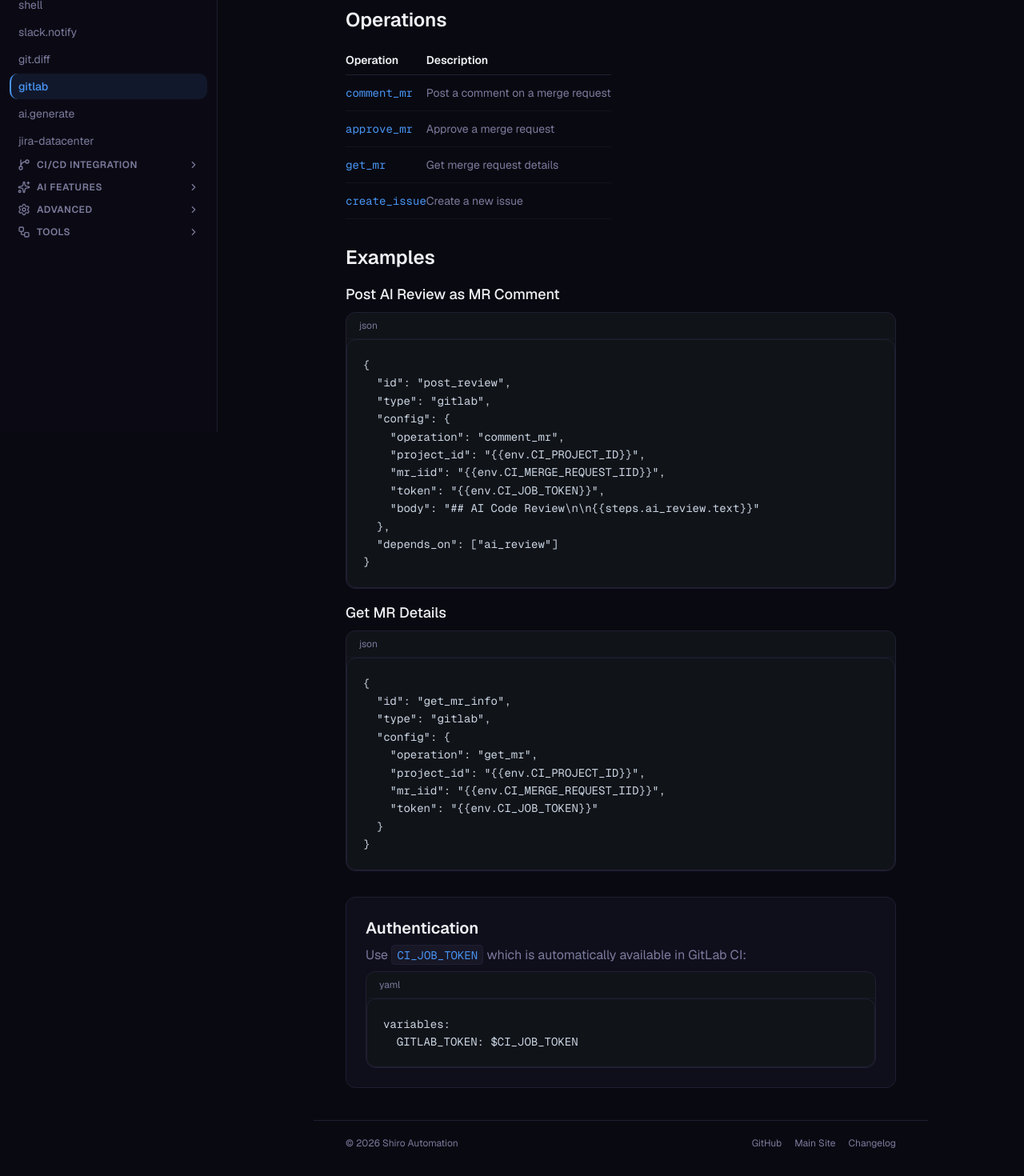
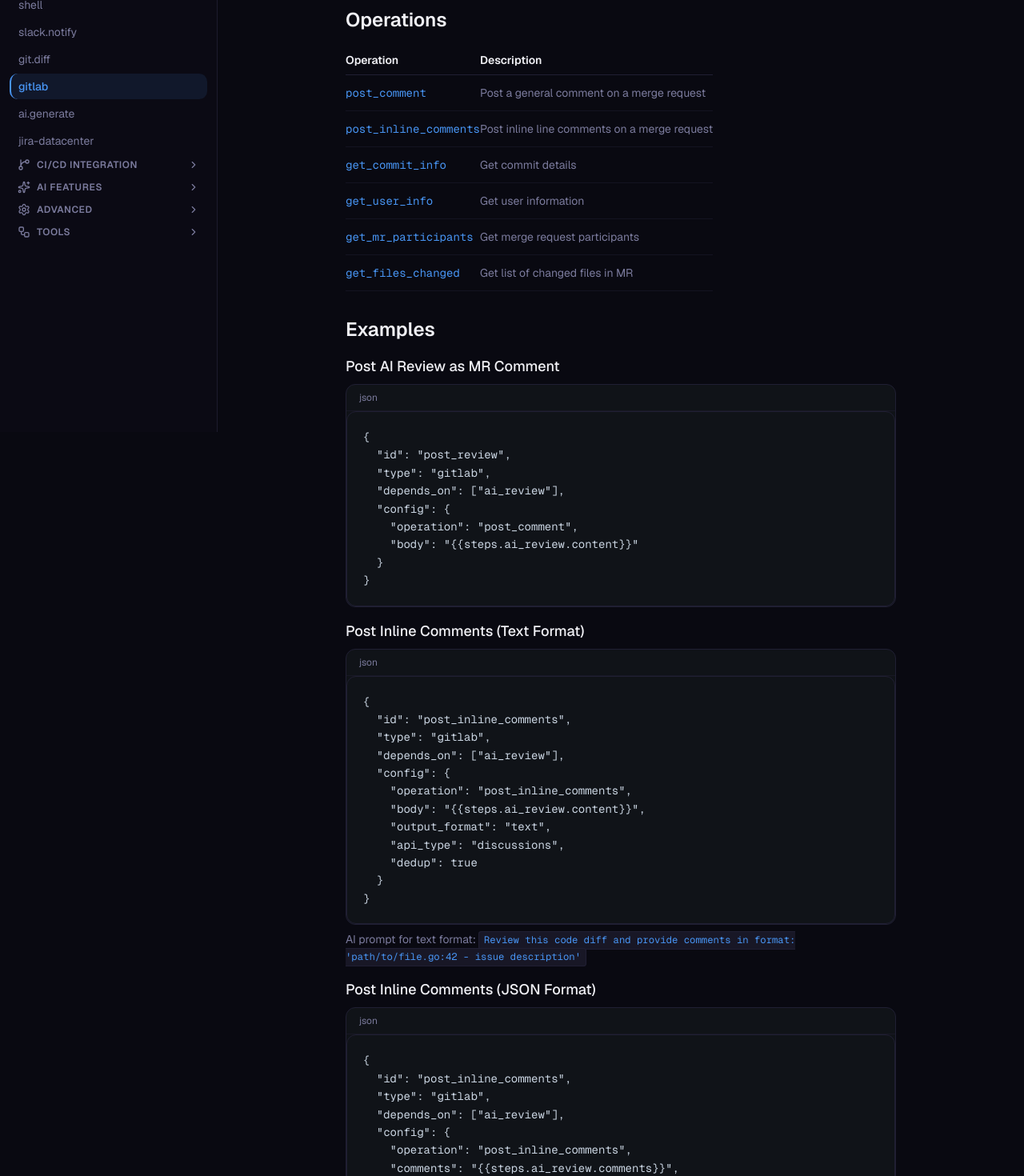
Before and after one commit to rajitk13/shiro-automation-docs, a Next.js app: page /docs/modules/gitlab in a window 1280 px wide. Shown: the part 260-1730 px from the top of the page at 80% size. Built offline with nearby package versions, Linux system fonts and the light colour scheme.

Commit message:
docs: add gemini provider, quiet flag, docker variants, gitlab inline comments

```diff
--- a/app/docs/ai/providers/page.tsx
+++ b/app/docs/ai/providers/page.tsx
@@ -3,7 +3,7 @@ import Link from "next/link"
 
 export const metadata: Metadata = {
   title: "AI Providers - Shiro Documentation",
-  description: "OpenAI-compatible and Ollama AI providers for Shiro",
+  description: "OpenAI-compatible, Ollama, and Gemini AI providers for Shiro",
 }
 
 function CodeBlock({
@@ -58,9 +58,10 @@ export default function AIProvidersPage() {
         <div className="text-sm font-medium text-primary mb-2">AI Features</div>
         <h1 className="text-4xl font-bold tracking-tight mb-4">AI Providers</h1>
         <p className="text-xl text-muted-foreground">
-          Shiro ships two built-in provider implementations:{" "}
-          <strong>OpenAI-compatible</strong> (cloud or self-hosted) and{" "}
-          <strong>Ollama</strong> (local models). Both implement the same{" "}
+          Shiro ships three built-in provider implementations:{" "}
+          <strong>OpenAI-compatible</strong> (cloud or self-hosted),{" "}
+          <strong>Ollama</strong> (local models), and <strong>Gemini</strong>{" "}
+          (Google AI Studio and Vertex AI). All implement the same{" "}
           <code>Provider</code> interface so they are interchangeable in
           workflow steps.
         </p>
@@ -123,6 +124,25 @@ export default function AIProvidersPage() {
               • Pull models with{" "}
               <code className="text-xs">ollama pull &lt;model&gt;</code>
             </li>
+          </ul>
+        </ProviderCard>
+
+        {/* Gemini */}
+        <ProviderCard name="gemini" badge="Google AI">
+          <p className="text-sm text-muted-foreground">
+            Google&apos;s Gemini models via Google AI Studio or Vertex AI.
+            Supports Gemini 1.5 Pro and other Gemini models.
+          </p>
+          <ul className="text-sm text-muted-foreground space-y-1">
+            <li>
+              • Requires <code className="text-xs text-primary">api_key</code>
+            </li>
+            <li>
+              • Two modes: Google AI Studio (API key) or Vertex AI (OAuth)
+            </li>
+            <li>• Supports streaming</li>
+            <li>• Multi-modal support (text, images, code)</li>
+            <li>• Configurable project ID and location for Vertex AI</li>
           </ul>
         </ProviderCard>
       </div>
@@ -217,11 +237,73 @@ export default function AIProvidersPage() {
 ollama pull llama3:8b`}</CodeBlock>
       </div>
 
+      {/* Gemini config */}
+      <div className="space-y-4">
+        <h2 className="text-2xl font-semibold">Gemini Provider Config</h2>
+        <CodeBlock language=".shiro/config.yaml">{`models:
+  # Gemini (Google AI Studio)
+  gemini:
+    provider: gemini
+    model: gemini-1.5-pro
+    api_key: "{{env.GEMINI_API_KEY}}"
+    api_type: "google-ai-studio"
+
+  # Gemini (Vertex AI)
+  gemini-vertex:
+    provider: gemini
+    model: gemini-1.5-pro
+    api_key: "{{env.GOOGLE_ACCESS_TOKEN}}"
+    api_type: "vertex-ai"
+    project_id: "{{env.GOOGLE_PROJECT_ID}}"
+    location: "us-central1"`}</CodeBlock>
+
+        <div className="overflow-x-auto">
+          <table className="w-full text-sm">
+            <thead>
+              <tr className="border-b border-border">
+                <th className="py-2 text-left font-semibold pr-4 w-36">
+                  Field
+                </th>
+                <th className="py-2 text-left font-semibold">Description</th>
+              </tr>
+            </thead>
+            <tbody className="text-muted-foreground">
+              {[
+                ["model", "Model name (e.g. gemini-1.5-pro, gemini-1.5-flash)"],
+                [
+                  "api_key",
+                  "API key for Google AI Studio or access token for Vertex AI",
+                ],
+                [
+                  "api_type",
+                  "Either 'google-ai-studio' (API key) or 'vertex-ai' (OAuth)",
+                ],
+                [
+                  "project_id",
+                  "Google Cloud project ID (required for Vertex AI)",
+                ],
+                [
+                  "location",
+                  "Vertex AI location (e.g. us-central1, required for Vertex AI)",
+                ],
+              ].map(([f, d]) => (
+                <tr key={f} className="border-b border-border/50">
+                  <td className="py-3 pr-4">
+                    <code className="text-xs text-primary">{f}</code>
+                  </td>
+                  <td className="py-3">{d}</td>
+                </tr>
+              ))}
+            </tbody>
+          </table>
+        </div>
+      </div>
+
       {/* Provider interface */}
       <div className="space-y-4">
         <h2 className="text-2xl font-semibold">Provider Interface</h2>
         <p className="text-muted-foreground text-sm">
-          Both providers implement the same Go interface — they are fully
+          All providers implement the same Go interface — they are fully
           interchangeable. See the{" "}
           <Link
             href="/docs/advanced/api"
--- a/app/docs/cli/run/page.tsx
+++ b/app/docs/cli/run/page.tsx
@@ -86,6 +86,11 @@ shiro run -workflow <path> [flags]`}</CodeBlock>
               <td className="py-3">false</td>
               <td className="py-3">Validate workflow without executing</td>
             </tr>
+            <tr className="border-b border-border/50">
+              <td className="py-3 font-mono text-accent">-quiet</td>
+              <td className="py-3">false</td>
+              <td className="py-3">Suppress output, only show errors</td>
+            </tr>
           </tbody>
         </table>
       </div>
@@ -135,6 +140,14 @@ Total Steps: 3
         </div>
 
         <div className="space-y-2">
+          <h3 className="text-lg font-medium">Quiet Mode</h3>
+          <p className="text-sm text-muted-foreground">
+            Suppress output, only show errors
+          </p>
+          <CodeBlock>{`shiro run -quiet`}</CodeBlock>
+        </div>
+
+        <div className="space-y-2">
           <h3 className="text-lg font-medium">GitLab CI with State Storage</h3>
           <CodeBlock>{`shiro run -state-store gitlab -fresh`}</CodeBlock>
         </div>
--- a/app/docs/installation/page.tsx
+++ b/app/docs/installation/page.tsx
@@ -69,6 +69,49 @@ docker run --rm ghcr.io/rajitk13/shiro-automation:latest shiro version`}</CodeBl
             Pin to a specific build tag for reproducible CI:
           </p>
           <CodeBlock>{`docker pull ghcr.io/rajitk13/shiro-automation:v20260525-103919-ba52c2c`}</CodeBlock>
+
+          <div className="mt-4 space-y-2">
+            <h3 className="text-sm font-semibold">Image Variants</h3>
+            <p className="text-sm text-muted-foreground">
+              Two image variants are available:
+            </p>
+            <div className="space-y-3">
+              <div className="rounded-lg border border-border/50 bg-card p-3">
+                <div className="flex items-center gap-2 mb-1">
+                  <code className="text-xs text-primary font-mono">slim</code>
+                  <span className="text-xs text-muted-foreground">
+                    (default)
+                  </span>
+                </div>
+                <p className="text-xs text-muted-foreground">
+                  Alpine base with shiro binary, git, and curl. Use for built-in
+                  modules and pre-built binary subprocess modules. Small image
+                  size.
+                </p>
+                <CodeBlock language="bash">{`docker pull ghcr.io/rajitk13/shiro-automation:latest`}</CodeBlock>
+              </div>
+              <div className="rounded-lg border border-border/50 bg-card p-3">
+                <div className="flex items-center gap-2 mb-1">
+                  <code className="text-xs text-primary font-mono">
+                    toolchain
+                  </code>
+                  <span className="text-xs text-muted-foreground">
+                    (latest-go)
+                  </span>
+                </div>
+                <p className="text-xs text-muted-foreground">
+                  Based on golang:1.23-alpine with full Go toolchain. Use only
+                  for go-run subprocess modules.
+                </p>
+                <CodeBlock language="bash">{`docker pull ghcr.io/rajitk13/shiro-automation:latest-go`}</CodeBlock>
+              </div>
+            </div>
+            <p className="text-xs text-muted-foreground">
+              Both variants support linux/amd64 and linux/arm64, and embed the
+              release version (use{" "}
+              <code className="text-xs">shiro --version</code> to check).
+            </p>
+          </div>
         </div>
 
         {/* ── Option 2: Auto-Detect Script ── */}
--- a/app/docs/modules/gitlab/page.tsx
+++ b/app/docs/modules/gitlab/page.tsx
@@ -51,20 +51,36 @@ export default function GitLabModulePage() {
           </thead>
           <tbody className="text-muted-foreground">
             <tr className="border-b border-border/50">
-              <td className="py-3 font-mono text-accent">comment_mr</td>
-              <td className="py-3">Post a comment on a merge request</td>
+              <td className="py-3 font-mono text-accent">post_comment</td>
+              <td className="py-3">
+                Post a general comment on a merge request
+              </td>
             </tr>
             <tr className="border-b border-border/50">
-              <td className="py-3 font-mono text-accent">approve_mr</td>
-              <td className="py-3">Approve a merge request</td>
+              <td className="py-3 font-mono text-accent">
+                post_inline_comments
+              </td>
+              <td className="py-3">
+                Post inline line comments on a merge request
+              </td>
             </tr>
             <tr className="border-b border-border/50">
-              <td className="py-3 font-mono text-accent">get_mr</td>
-              <td className="py-3">Get merge request details</td>
+              <td className="py-3 font-mono text-accent">get_commit_info</td>
+              <td className="py-3">Get commit details</td>
             </tr>
             <tr className="border-b border-border/50">
-              <td className="py-3 font-mono text-accent">create_issue</td>
-              <td className="py-3">Create a new issue</td>
+              <td className="py-3 font-mono text-accent">get_user_info</td>
+              <td className="py-3">Get user information</td>
+            </tr>
+            <tr className="border-b border-border/50">
+              <td className="py-3 font-mono text-accent">
+                get_mr_participants
+              </td>
+              <td className="py-3">Get merge request participants</td>
+            </tr>
+            <tr className="border-b border-border/50">
+              <td className="py-3 font-mono text-accent">get_files_changed</td>
+              <td className="py-3">Get list of changed files in MR</td>
             </tr>
           </tbody>
         </table>
@@ -78,29 +94,59 @@ export default function GitLabModulePage() {
           <CodeBlock>{`{
   "id": "post_review",
   "type": "gitlab",
+  "depends_on": ["ai_review"],
   "config": {
-    "operation": "comment_mr",
-    "project_id": "{{env.CI_PROJECT_ID}}",
-    "mr_iid": "{{env.CI_MERGE_REQUEST_IID}}",
-    "token": "{{env.CI_JOB_TOKEN}}",
-    "body": "## AI Code Review\\n\\n{{steps.ai_review.text}}"
-  },
-  "depends_on": ["ai_review"]
+    "operation": "post_comment",
+    "body": "{{steps.ai_review.content}}"
+  }
 }`}</CodeBlock>
         </div>
 
         <div className="space-y-2">
-          <h3 className="text-lg font-medium">Get MR Details</h3>
+          <h3 className="text-lg font-medium">
+            Post Inline Comments (Text Format)
+          </h3>
           <CodeBlock>{`{
-  "id": "get_mr_info",
+  "id": "post_inline_comments",
   "type": "gitlab",
+  "depends_on": ["ai_review"],
   "config": {
-    "operation": "get_mr",
-    "project_id": "{{env.CI_PROJECT_ID}}",
-    "mr_iid": "{{env.CI_MERGE_REQUEST_IID}}",
-    "token": "{{env.CI_JOB_TOKEN}}"
+    "operation": "post_inline_comments",
+    "body": "{{steps.ai_review.content}}",
+    "output_format": "text",
+    "api_type": "discussions",
+    "dedup": true
   }
 }`}</CodeBlock>
+          <p className="text-sm text-muted-foreground">
+            AI prompt for text format:{" "}
+            <code className="text-xs">
+              Review this code diff and provide comments in format:
+              &apos;path/to/file.go:42 - issue description&apos;
+            </code>
+          </p>
+        </div>
+
+        <div className="space-y-2">
+          <h3 className="text-lg font-medium">
+            Post Inline Comments (JSON Format)
+          </h3>
+          <CodeBlock>{`{
+  "id": "post_inline_comments",
+  "type": "gitlab",
+  "depends_on": ["ai_review"],
+  "config": {
+    "operation": "post_inline_comments",
+    "comments": "{{steps.ai_review.comments}}",
+    "output_format": "json",
+    "api_type": "discussions",
+    "dedup": true
+  }
+}`}</CodeBlock>
+          <p className="text-sm text-muted-foreground">
+            AI prompt for JSON format: Return JSON array with file, line, and
+            comment fields
+          </p>
         </div>
       </div>
 
```
